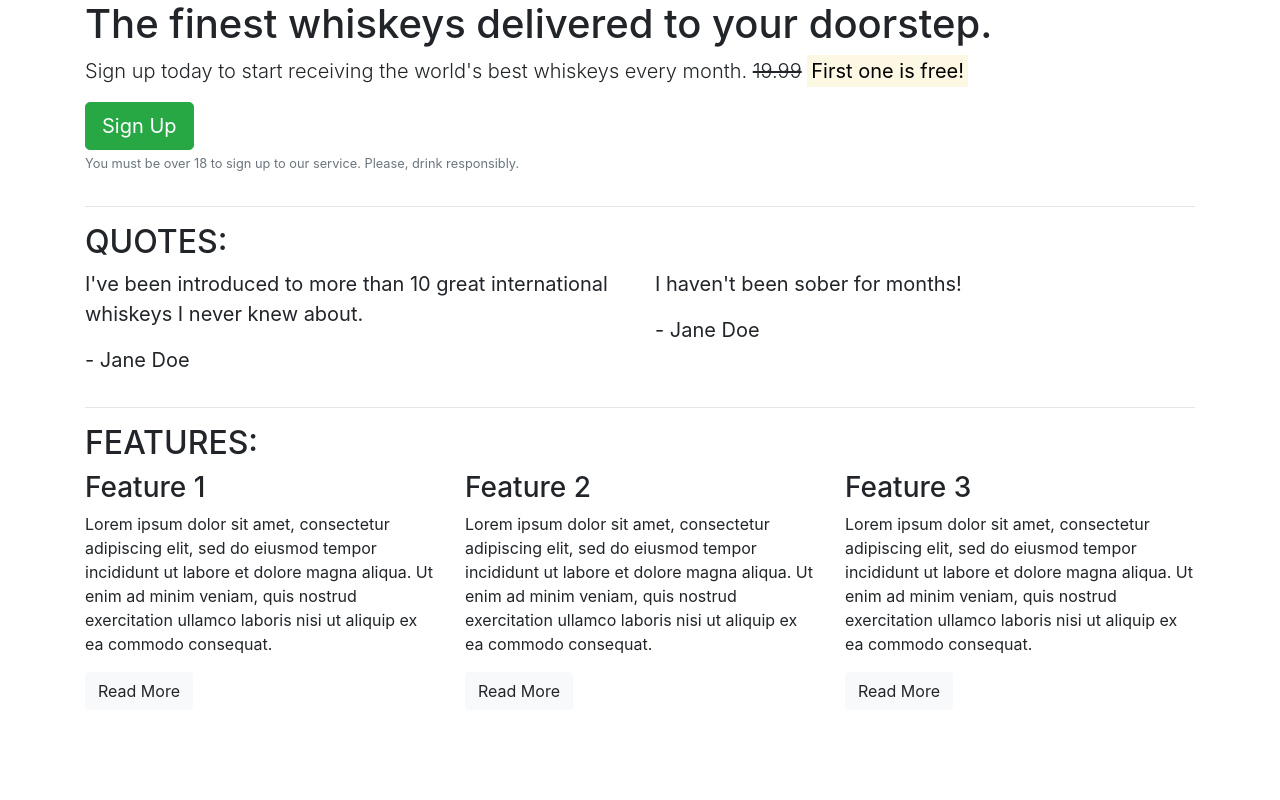
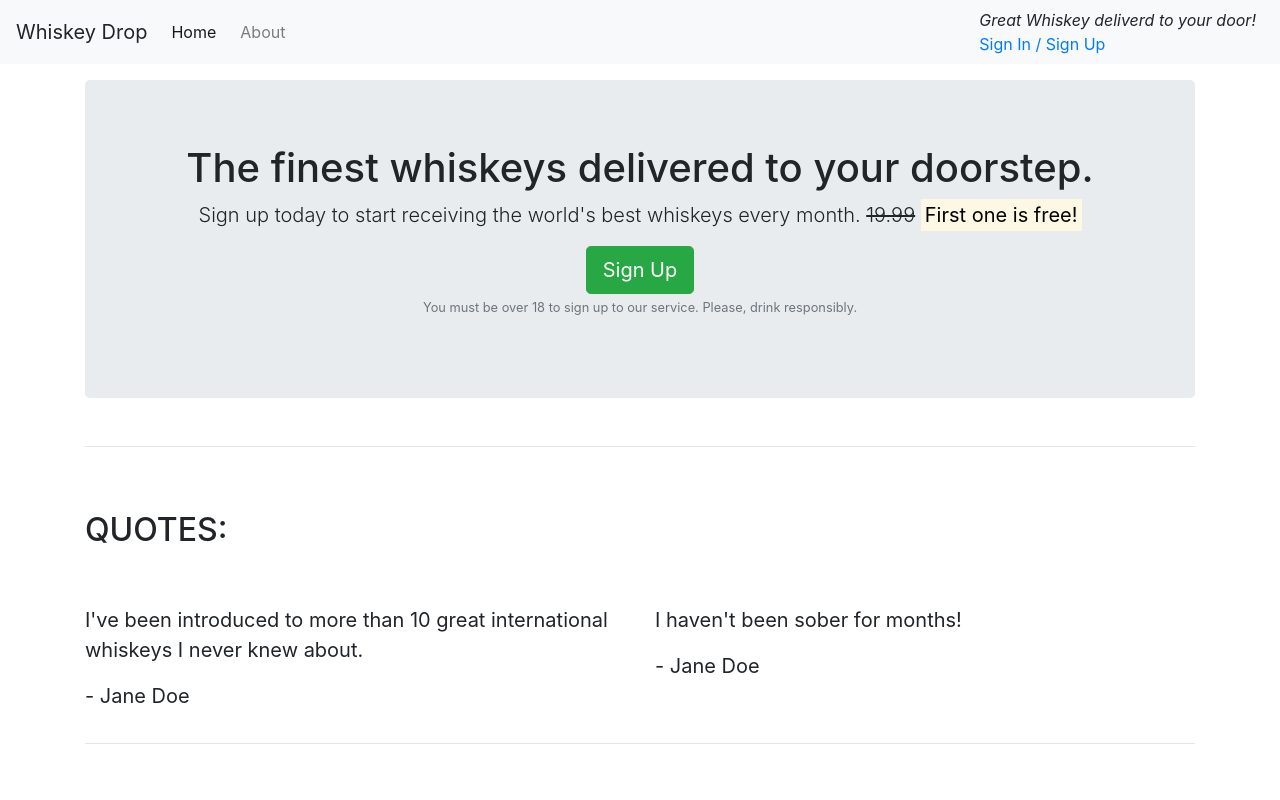
Before and after one commit to andna5980/whiskey, a plain HTML site: page index.html in a window 1280 px wide. Shown: the top 800 px of the page. Drawn offline with nearby package versions, Linux system fonts and the light colour scheme.

Commit message:
index.html

```diff
--- a/index.html
+++ b/index.html
@@ -10,15 +10,29 @@
 </head>
 
 <body>
-    <article class="container">
+    <nav class="navbar navbar-light bg-light navbar-expand-sm">
+        <a hred="/" class="navbar-brand">Whiskey Drop</a>
+        <ul class="navbar-nav mr-auto">
+            <li class="active nav-item mr-2"><a class="nav-link" href="/">Home</a></li>
+            <li class="nav-item mr-2"><a class="nav-link" href="/about">About</a></li>
+            <li class="nav-item mr-2 d-block d-sm-none"><a class="nav-link" href="/login">Sign In / Sign Up</a></li>
+        </ul>
+        <div class="d-none d-md-block">
+        <p class="nav-bar-text my-auto mr-2"><i>Great Whiskey deliverd to your door!</i></p>
+        <a href="/login">Sign In / Sign Up</a>
+        </div>
+    </nav>
+    <article class="container mt-3">
         <!-- Callout -->
         <div class="row">
             <div class="col-12">
-                <section class="callout">
+                <section class="callout jumbotron text-center">
                     <h1>The finest whiskeys delivered to your doorstep.</h1>
                     <p class="lead">Sign up today to start receiving the world's best whiskeys every
                         month.
-                        <s>19.99</s> <strong><mark>First one is free!</mark></strong></p>
+                        <s class="d-none d-sm-inline">19.99</s>
+                        <span class="d-inline d-sm-none"><br></span>
+                        <strong><mark>First one is free!</mark></strong></p>
                     <button class="btn btn-success btn-lg">Sign Up</button>
                     <p class="text-muted"><small>You must be over 18 to sign up to our service. Please,
                             drink responsibly.</small></p>
@@ -31,7 +45,7 @@
         <!-- Quotes -->
         <section class="quotes">
             <div class="row">
-                <div class="col-12">
+                <div class="col-12 my-5">
                     <h2 class="text-uppercase">Quotes:</h2>
                 </div>
             </div>
@@ -57,7 +71,7 @@
         <!-- Features -->
         <section class="features">
             <div class="row">
-                <div class="col-12">
+                <div class="col-12 my-5">
                     <h2 class="text-uppercase">Features:</h2>
                 </div>
             </div>
```
